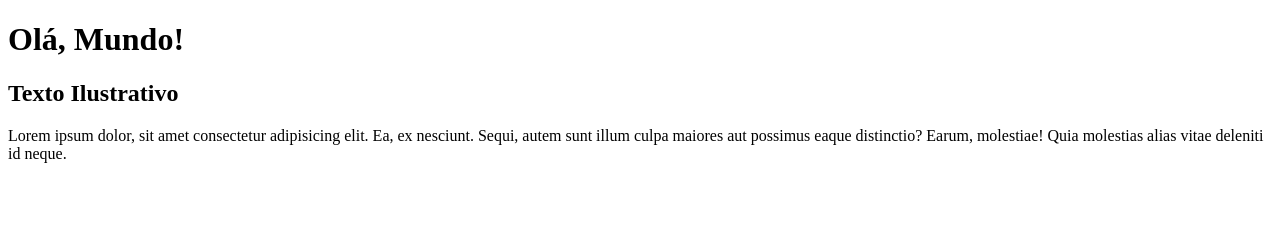
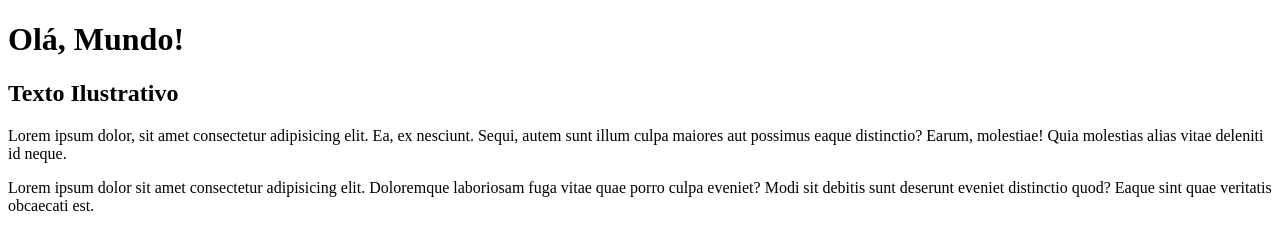
Before and after one commit to davidmsanto/OlaMundo, a plain HTML site: page site-exemplo/index.html in a window 1280 px wide. Drawn offline with Linux system fonts and the light colour scheme.

Commit message:
Add paragraph
paragrafo adicionado

```diff
--- a/site-exemplo/index.html
+++ b/site-exemplo/index.html
@@ -13,5 +13,8 @@
     <h2>Texto Ilustrativo</h2>
 
     <p>Lorem ipsum dolor, sit amet consectetur adipisicing elit. Ea, ex nesciunt. Sequi, autem sunt illum culpa maiores aut possimus eaque distinctio? Earum, molestiae! Quia molestias alias vitae deleniti id neque.</p>
+
+    <p>Lorem ipsum dolor sit amet consectetur adipisicing elit. Doloremque laboriosam fuga vitae quae porro culpa eveniet? Modi sit debitis sunt deserunt eveniet distinctio quod? Eaque sint quae veritatis obcaecati est.
+    </p>
 </body>
 </html>
```
